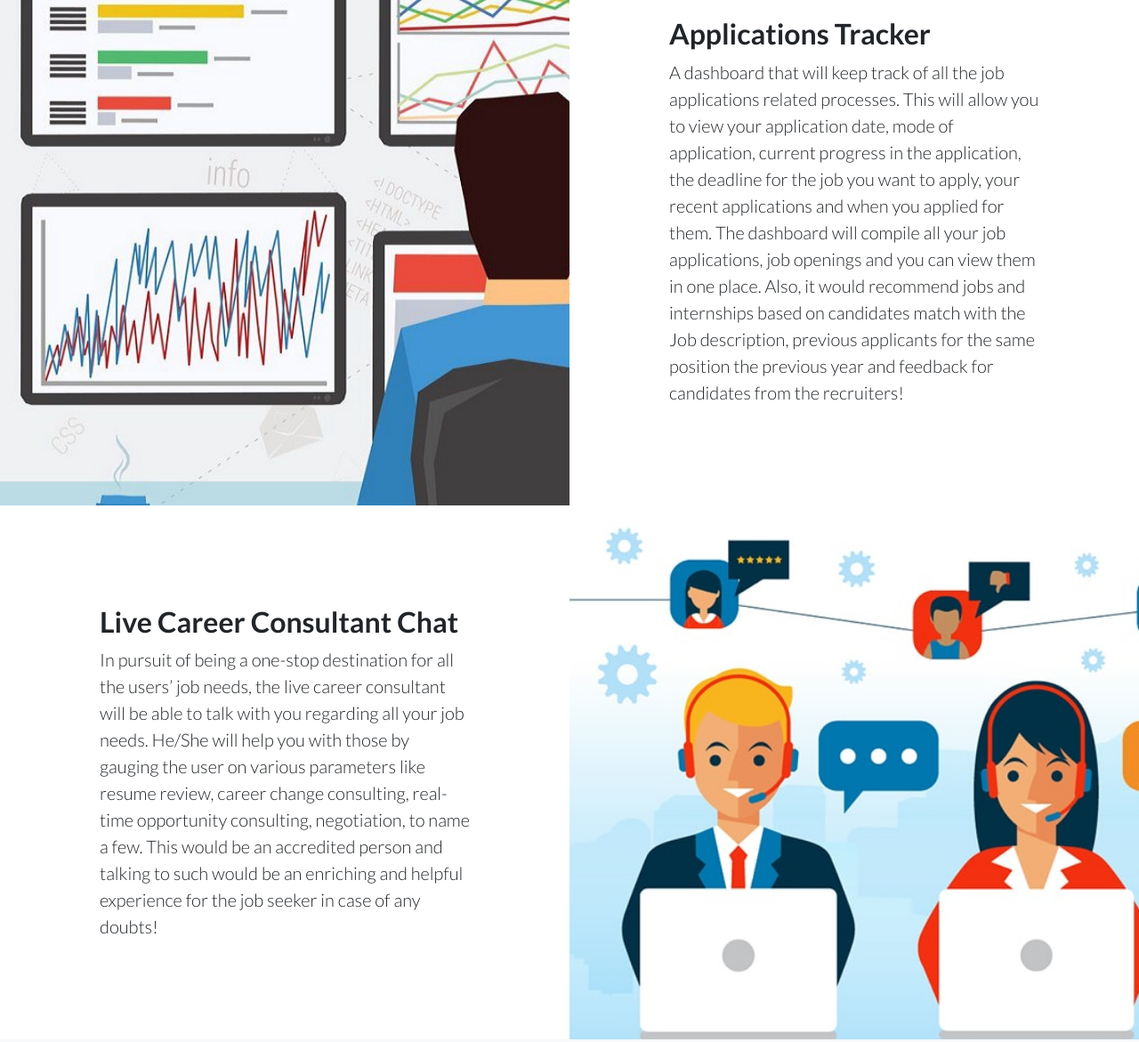
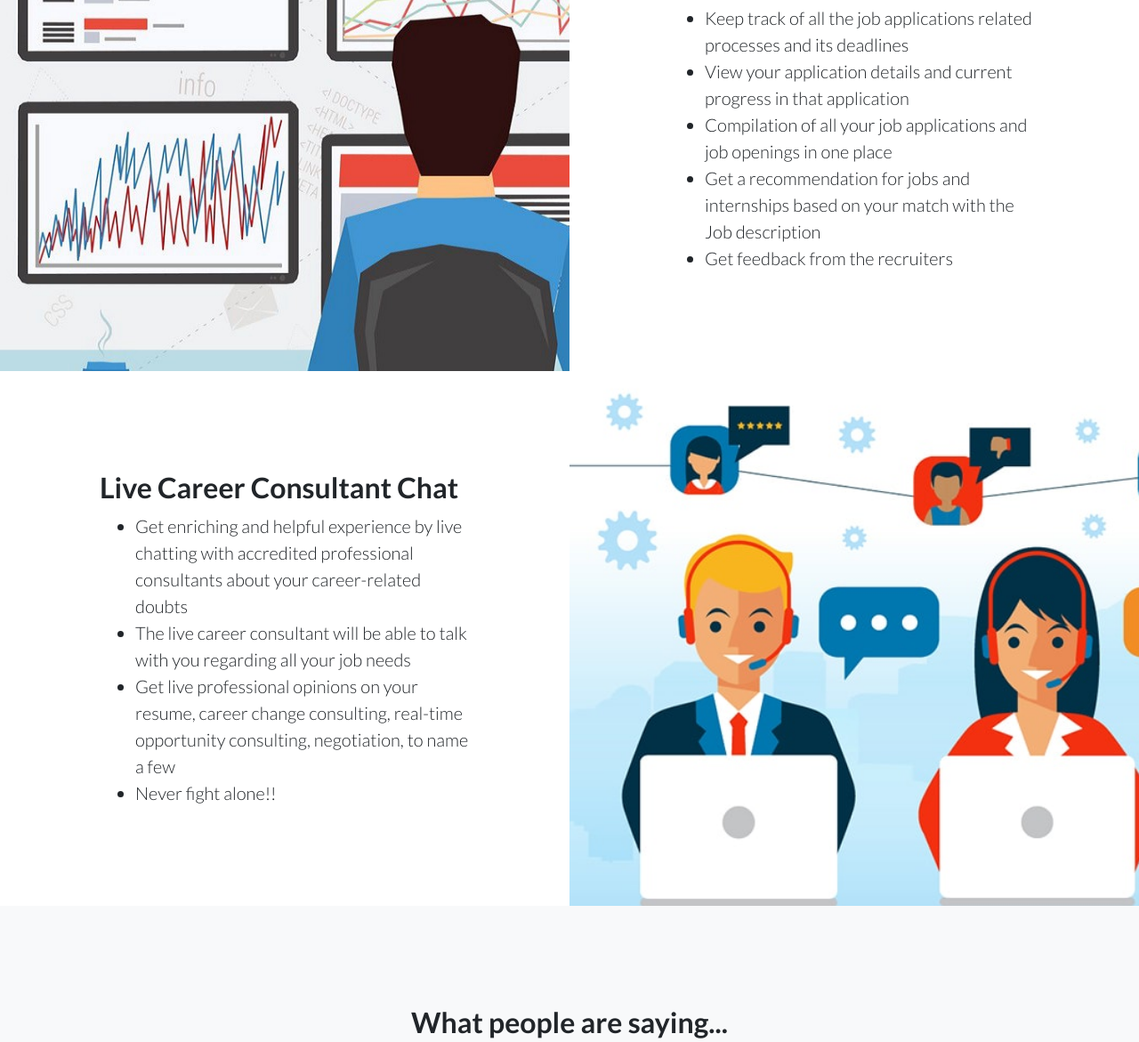
Before and after one commit to yuanfulou/jobgaps, a website: page index.html in a window 1280 px wide. Shown: the part 1805-2976 px from the top of the page at 89% size. Drawn offline with Linux system fonts and the light colour scheme.

Commit message:
Update index.html
update some descriptions

```diff
--- a/index.html
+++ b/index.html
@@ -101,21 +101,37 @@
         <div class="col-lg-6 order-lg-2 text-white showcase-img" style="background-image: url('img/bg-showcase-1.jpg');"></div>
         <div class="col-lg-6 order-lg-1 my-auto showcase-text">
           <h2>Interview Artifacts</h2>
-          <p class="lead mb-0">JobGaps will provide the user with a rich professional resume and cover building tool. Resume and cover letter review will provide you a survey as to how good the quality of your artifacts is. It will compare the user across the pool of similar applicants on the platform to see where they stand. This will help the user to increase his job opportunities by enhancing the resume beforehand!</p>
+          <ul class="lead mb-0">
+            <li>Get a rich professional resume and cover building tool</li>
+            <li>Get a resume and cover letter quality check</li>
+            <li>Get resume comparison across the pool to check your standing and go in better prepared</li>
+          </ul>
         </div>
       </div>
       <div class="row no-gutters">
         <div class="col-lg-6 text-white showcase-img" style="background-image: url('img/bg-showcase-2.jpg');"></div>
         <div class="col-lg-6 my-auto showcase-text">
           <h2>Applications Tracker</h2>
-          <p class="lead mb-0">A dashboard that will keep track of all the job applications related processes. This will allow you to view your application date, mode of application, current progress in the application, the deadline for the job you want to apply, your recent applications and when you applied for them. The dashboard will compile all your job applications, job openings and you can view them in one place. Also, it would recommend jobs and internships based on candidates match with the Job description, previous applicants for the same position the previous year and feedback for candidates from the recruiters!</p>
+          <ul class="lead mb-0">
+            <li>Keep track of all the job applications related processes and its deadlines</li>
+            <li>View your application details and current progress in that application</li>
+            <li>Compilation of all your job applications and job openings in one place</li>
+            <li>Get a recommendation for jobs and internships based on your match with the Job description</li>
+            <li>Get feedback from the recruiters</li>
+          </ul>
         </div>
       </div>
       <div class="row no-gutters">
         <div class="col-lg-6 order-lg-2 text-white showcase-img" style="background-image: url('img/bg-showcase-3.jpg');"></div>
         <div class="col-lg-6 order-lg-1 my-auto showcase-text">
           <h2>Live Career Consultant Chat</h2>
-          <p class="lead mb-0">In pursuit of being a one-stop destination for all the users’ job needs, the live career consultant will be able to talk with you regarding all your job needs. He/She will help you with those by gauging the user on various parameters like resume review, career change consulting, real-time opportunity consulting, negotiation, to name a few. This would be an accredited person and talking to such would be an enriching and helpful experience for the job seeker in case of any doubts!</p>
+          <ul class="lead mb-0">
+            <li>Get enriching and helpful experience by live chatting with accredited professional consultants about your career-related doubts</li>
+            <li>The live career consultant will be able to talk with you regarding all your job needs</li>
+            <li>Get live professional opinions on your resume, career change consulting, real-time opportunity consulting, negotiation, to name a few</li>
+            <li>Never fight alone!!
+</li>
+          </ul>
         </div>
       </div>
     </div>
```
